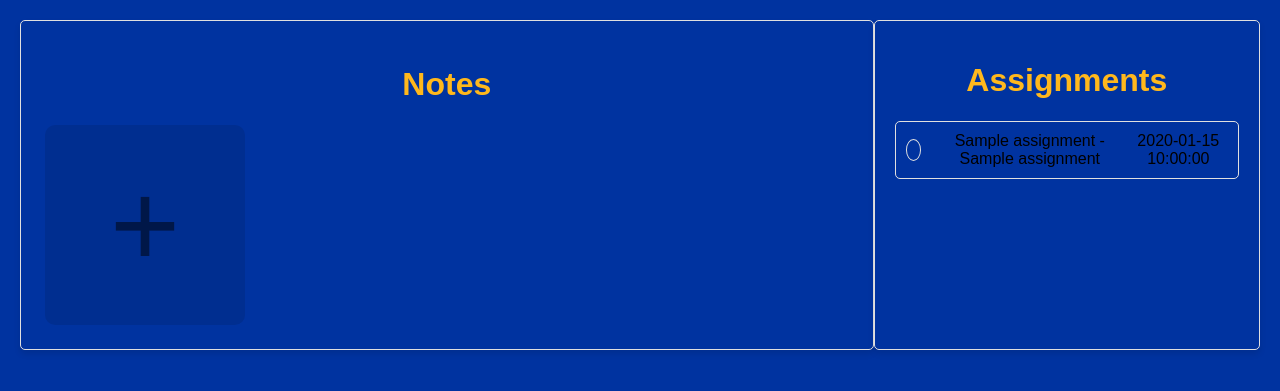
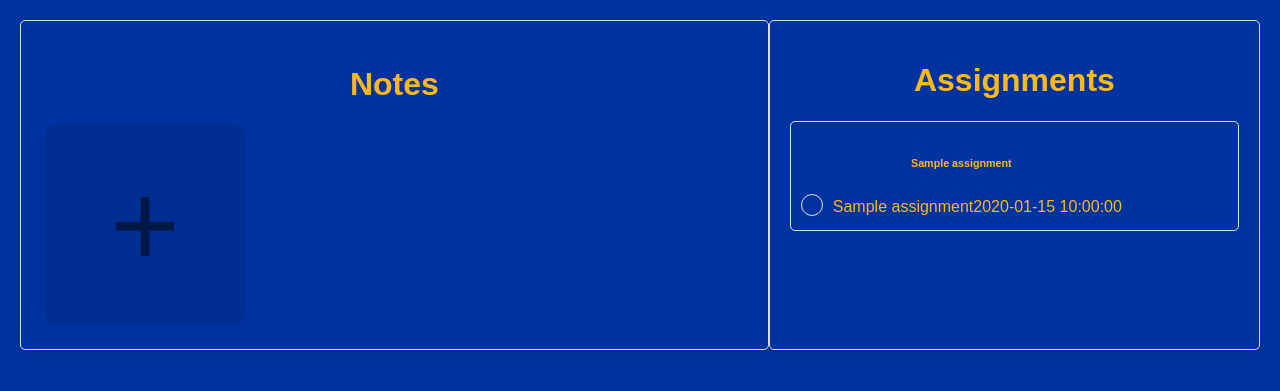
Before and after one commit to Rudyye01/CSCHacks, a Flask app: template templates/list-note.html in a window 1280 px wide. Shown: the top 391 px of the page. Run offline with Flask 3, Linux system fonts and the light colour scheme; the template is opened without the code that fills it: most values are stand-ins (such as "Sample title", 1, 10 or a date in 2020).

Commit message:
More H2P

```diff
--- a/templates/list-note.html
+++ b/templates/list-note.html
@@ -10,28 +10,25 @@
             text-align: center;
             margin: 0;
             padding: 20px;
+            color: #FFB81C; /* Pitt Gold for text color */
         }
 
         .container {
             display: flex;
-            /* Start on the top right of the page */
         }
 
         .left {
             padding: 24px;
-            width: 77%;
-            /* Right third of the page */
+            width: 70%;
             background-color: #0033A0;
             border: 1px solid #e0e0e0;
             border-radius: 5px;
             box-shadow: 0 4px 6px rgba(0, 0, 0, 0.1);
             overflow-y: auto;
-            /* Enable vertical scrolling if the list is too long */
         }
 
         .right {
-            width: 33%;
-            /* Right third of the page */
+            width: 45%;
             justify-content: flex-end;
             background-color: #0033A0;
             border: 1px solid #e0e0e0;
@@ -39,11 +36,10 @@
             padding: 20px;
             box-shadow: 0 4px 6px rgba(0, 0, 0, 0.1);
             overflow-y: auto;
-            /* Enable vertical scrolling if the list is too long */
         }
 
         h1 {
-            color: #c4c4c4;
+            color: #FFB81C; /* Pitt Gold for heading color */
         }
 
         ul {
@@ -98,6 +94,7 @@
             resize: none;
             font-family: sans-serif;
             font-size: 16px;
+            background-color: #FFB81C; /* Pitt Gold for note background color */
         }
 
         .add-note {
@@ -114,6 +111,18 @@
 
         .add-note:hover {
             background: rgba(0, 0, 0, 0.2);
+        }
+
+        .assignment-header {
+            text-align: center;
+            color: #FFB81C; /* Pitt Gold for heading color */
+        }
+
+        .assignment-details {
+            display: flex;
+            align-items: center;
+            justify-content: space-between;
+            color: #FFB81C; /* Pitt Gold for text color */
         }
     </style>
 </head>
@@ -132,14 +141,19 @@
             <h1 style="color: #FFB81C;">Assignments</h1>
             <ul>
                 {% for assignment in assignments %}
-                <li class="{% if assignment.completed %}completed{% endif %}">
-                    <div class="checkbox {% if assignment.completed %}checked{% endif %}"
-                        onclick="toggleCompleted(this)">
-                    </div>
-                    <span>{{ assignment.assName}} - {{ assignment.className }}</span>
+        <li class="{% if assignment.completed %}completed{% endif %}">
+            <div class="assignment-header">
+                <h6>{{ assignment.className }}</h6>
+                <div class="assignment-details">
+                    <span>
+                        <div class="checkbox {% if assignment.completed %}checked{% endif %}" onclick="toggleCompleted(this)"></div>
+                    </span>
+                    <span>{{ assignment.assName }}</span>
                     <span>{{ assignment.dueDate }}</span>
-                </li>
-                {% endfor %}
+                </div>
+            </div>
+        </li>
+        {% endfor %}
             </ul>
         </div>
     </div>
```
